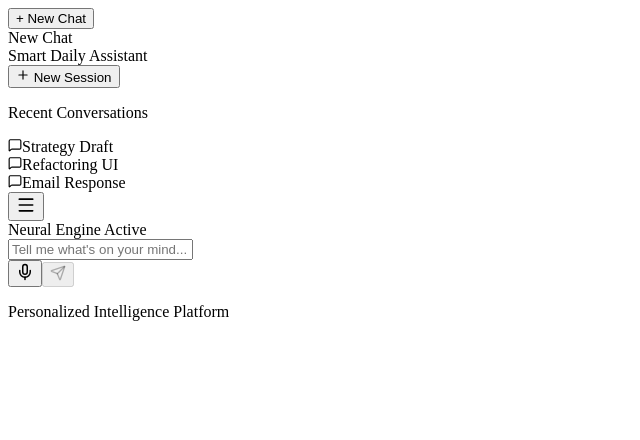
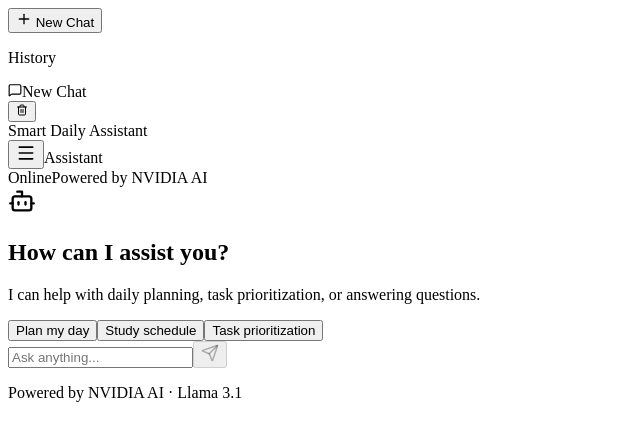
Before and after one commit to Haile4782/smart-assistant, a Next.js app: page / in a window 1280 px wide. Shown: the top 440 px of the page, without its empty margins (0-640 px from the left). Built offline with nearby package versions, Linux system fonts and the light colour scheme.

Commit message:
Integrated AI logic, and enhanced user experience.

```diff
--- a/app/page.js
+++ b/app/page.js
@@ -7,9 +7,9 @@
   const [chats, setChats] = useState([]);
   const [activeId, setActiveId] = useState(null);
 
-  // Load chats safely from localStorage
+  // Load chats from localStorage
   useEffect(() => {
-    const saved = JSON.parse(localStorage.getItem("chats") || "[]");
+    const saved = JSON.parse(localStorage.getItem("assistant_chats") || "[]");
     const cleaned = saved.map((c) => ({
       ...c,
       messages: Array.isArray(c.messages) ? c.messages : [],
@@ -22,9 +22,9 @@
     }
   }, []);
 
-  // Save chats to localStorage whenever they change
+  // Save chats to localStorage
   useEffect(() => {
-    localStorage.setItem("chats", JSON.stringify(chats));
+    if (chats.length) localStorage.setItem("assistant_chats", JSON.stringify(chats));
   }, [chats]);
 
   const createNewChat = () => {
@@ -37,7 +37,7 @@
     setActiveId(newChat.id);
   };
 
-  const activeChat = chats.find((c) => c.id === activeId) || { messages: [] };
+  const activeChat = chats.find((c) => c.id === activeId) || { id: null, messages: [] };
 
   const updateMessages = (newMessages) => {
     setChats((prev) =>
@@ -56,42 +56,24 @@
     );
   };
 
+  const deleteChat = (id) => {
+    setChats((prev) => prev.filter((c) => c.id !== id));
+    if (activeId === id) {
+      const remaining = chats.filter((c) => c.id !== id);
+      if (remaining.length) setActiveId(remaining[0].id);
+      else createNewChat();
+    }
+  };
+
   return (
-    <div className="flex h-screen bg-[#0b0b1a] font-sans">
-      {/* Sidebar */}
-      <div className="w-72 bg-[#0f0f23] border-r border-white/5 flex flex-col p-4">
-        <button
-          onClick={createNewChat}
-          className="w-full bg-indigo-600 hover:bg-indigo-700 text-white font-semibold py-3 rounded-xl mb-6 shadow-lg shadow-indigo-500/20 transition-colors"
-        >
-          + New Chat
-        </button>
-
-        <div className="flex-1 overflow-y-auto space-y-2 custom-scrollbar">
-          {chats.map((chat) => (
-            <div
-              key={chat.id}
-              onClick={() => setActiveId(chat.id)}
-              className={`p-3 rounded-xl cursor-pointer text-sm text-gray-300 transition-colors ${
-                chat.id === activeId
-                  ? "bg-white/10 text-white"
-                  : "hover:bg-white/5"
-              }`}
-            >
-              {chat.title}
-            </div>
-          ))}
-        </div>
-
-        <div className="mt-4 pt-4 border-t border-white/5 text-gray-500 text-xs">
-          Smart Daily Assistant
-        </div>
-      </div>
-
-      {/* Main Chat Area */}
-      <div className="flex-1 flex flex-col">
-        <ChatInterface chat={activeChat.messages} setChat={updateMessages} />
-      </div>
-    </div>
+    <ChatInterface
+      chats={chats}
+      activeId={activeId}
+      activeChat={activeChat}
+      onNewChat={createNewChat}
+      onSelectChat={setActiveId}
+      onUpdateMessages={updateMessages}
+      onDeleteChat={deleteChat}
+    />
   );
 }
--- a/components/ChatInterface.js
+++ b/components/ChatInterface.js
@@ -1,47 +1,25 @@
 "use client";
+
 import { useState, useRef, useEffect } from "react";
-import { Menu, X, Plus, MessageSquare, Send, Bot, User, Settings, Mic, MicOff } from "lucide-react";
+import { Menu, X, Plus, MessageSquare, Send, Bot, User, Trash2 } from "lucide-react";
 
-export default function ChatInterface({ chat = [], setChat }) {
+export default function ChatInterface({
+  chats = [],
+  activeId,
+  activeChat = { messages: [] },
+  onNewChat,
+  onSelectChat,
+  onUpdateMessages,
+  onDeleteChat,
+}) {
   const [input, setInput] = useState("");
   const [loading, setLoading] = useState(false);
   const [isSidebarOpen, setIsSidebarOpen] = useState(false);
-  const [isListening, setIsListening] = useState(false);
   const bottomRef = useRef(null);
-  const recognitionRef = useRef(null);
-
-  // Initialize Speech Recognition
-  useEffect(() => {
-    const SpeechRecognition = window.SpeechRecognition || window.webkitSpeechRecognition;
-    if (SpeechRecognition) {
-      recognitionRef.current = new SpeechRecognition();
-      recognitionRef.current.continuous = false; // Stop after one sentence for a "clean" feel
-      recognitionRef.current.interimResults = false;
-      recognitionRef.current.lang = "en-US";
-
-      recognitionRef.current.onresult = (event) => {
-        const transcript = event.results[0][0].transcript;
-        setInput(transcript);
-        setIsListening(false);
-      };
-
-      recognitionRef.current.onerror = () => setIsListening(false);
-      recognitionRef.current.onend = () => setIsListening(false);
-    }
-  }, []);
-
-  const toggleListening = () => {
-    if (isListening) {
-      recognitionRef.current?.stop();
-    } else {
-      setIsListening(true);
-      recognitionRef.current?.start();
-    }
-  };
 
   useEffect(() => {
     bottomRef.current?.scrollIntoView({ behavior: "smooth" });
-  }, [chat, loading]);
+  }, [activeChat.messages, loading]);
 
   const sendMessage = async (e) => {
     e.preventDefault();
@@ -49,118 +27,269 @@
 
     const userMsg = input.trim();
     setInput("");
-    const updatedChat = [...chat, { role: "user", content: userMsg }];
-    setChat(updatedChat);
+
+    const updatedChat = [...activeChat.messages, { role: "user", content: userMsg }];
+    onUpdateMessages(updatedChat);
     setLoading(true);
 
     try {
-      const history = updatedChat.slice(-6).map((m) => ({ role: m.role, content: m.content }));
+      const history = updatedChat.slice(-6).map((m) => ({
+        role: m.role,
+        content: m.content,
+      }));
+
       const res = await fetch("/api/chat", {
         method: "POST",
         headers: { "Content-Type": "application/json" },
         body: JSON.stringify({ message: userMsg, history }),
       });
+
       const data = await res.json();
-      setChat([...updatedChat, { role: "assistant", content: data.text || "Thinking..." }]);
+
+      // Format based on response type
+      let reply = "";
+      if (data.error) {
+        reply = "⚠️ Something went wrong. Please try again.";
+      } else if (data.type === "plan") {
+        reply = `🎯 **Goal:** ${data.goal}\n`;
+        data.steps.forEach((step, i) => {
+          reply += `\n${i + 1}. [${step.priority}] ${step.step}`;
+        });
+      } else if (data.type === "clarification") {
+        reply = data.question;
+      } else if (data.type === "general") {
+        reply = data.text;
+      } else {
+        reply = data.rawText || "I couldn't process that.";
+      }
+
+      onUpdateMessages([...updatedChat, { role: "assistant", content: reply }]);
     } catch (err) {
-      setChat([...updatedChat, { role: "assistant", content: "❌ Connection error." }]);
+      onUpdateMessages([...updatedChat, { role: "assistant", content: "❌ Connection error." }]);
     } finally {
       setLoading(false);
     }
   };
 
+  const handleKeyDown = (e) => {
+    if (e.key === "Enter" && !e.shiftKey) {
+      e.preventDefault();
+      sendMessage(e);
+    }
+  };
+
   return (
     <div className="flex h-screen bg-[#09090b] text-zinc-200 overflow-hidden font-sans">
-      {/* SIDEBAR (Stays the same) */}
-      <aside className={`fixed inset-y-0 left-0 z-50 w-64 bg-[#0c0c0e] border-r border-zinc-800 transition-transform duration-300 lg:relative lg:translate-x-0 ${isSidebarOpen ? "translate-x-0" : "-translate-x-full"}`}>
-        <div className="flex flex-col h-full p-4">
-          <button className="flex items-center justify-center gap-2 w-full py-2.5 mb-6 bg-zinc-100 text-zinc-900 rounded-lg hover:bg-white transition-colors text-xs font-bold uppercase tracking-tighter">
-            <Plus size={14} /> New Session
+      {/* ─── SIDEBAR ─── */}
+      <aside
+        className={`fixed inset-y-0 left-0 z-50 w-64 bg-[#0c0c0e] border-r border-zinc-800 flex flex-col transition-transform duration-300 lg:relative lg:translate-x-0 ${
+          isSidebarOpen ? "translate-x-0" : "-translate-x-full"
+        }`}
+      >
+        {/* New Chat Button */}
+        <div className="p-4">
+          <button
+            onClick={onNewChat}
+            className="flex items-center gap-2 w-full p-2.5 border border-zinc-800 rounded-lg hover:bg-zinc-800/50 transition-colors text-sm font-medium"
+          >
+            <Plus size={16} /> New Chat
           </button>
-          <div className="flex-1 overflow-y-auto space-y-1">
-            <p className="px-2 text-[10px] font-bold text-zinc-600 uppercase tracking-widest mb-4">Recent Conversations</p>
-            {["Strategy Draft", "Refactoring UI", "Email Response"].map((item, i) => (
-              <div key={i} className="flex items-center gap-3 px-3 py-2 text-sm text-zinc-500 hover:text-white hover:bg-zinc-900 rounded-lg cursor-pointer transition-all">
+        </div>
+
+        {/* Chat List */}
+        <div className="flex-1 overflow-y-auto px-3 pb-4 space-y-1">
+          <p className="px-2 text-[10px] font-bold text-zinc-500 uppercase tracking-widest mb-2 mt-2">
+            History
+          </p>
+          {chats.map((chat) => (
+            <div
+              key={chat.id}
+              onClick={() => {
+                onSelectChat(chat.id);
+                setIsSidebarOpen(false);
+              }}
+              className={`group flex items-center justify-between px-2 py-2 text-sm rounded-md cursor-pointer transition-colors ${
+                chat.id === activeId
+                  ? "bg-zinc-800/80 text-white"
+                  : "text-zinc-400 hover:text-white hover:bg-zinc-800/40"
+              }`}
+            >
+              <div className="flex items-center gap-2 truncate">
                 <MessageSquare size={14} className="shrink-0" />
-                <span className="truncate">{item}</span>
+                <span className="truncate">{chat.title || "New Chat"}</span>
               </div>
+              <button
+                onClick={(e) => {
+                  e.stopPropagation();
+                  onDeleteChat(chat.id);
+                }}
+                className="opacity-0 group-hover:opacity-100 p-0.5 hover:bg-zinc-700 rounded transition-all"
+              >
+                <Trash2 size={12} className="text-zinc-500 hover:text-red-400" />
+              </button>
+            </div>
+          ))}
+          {chats.length === 0 && (
+            <p className="px-2 text-xs text-zinc-600 mt-4">No conversations yet</p>
+          )}
+        </div>
+
+        {/* Footer */}
+        <div className="p-3 border-t border-zinc-800 text-[10px] text-zinc-600 text-center">
+          Smart Daily Assistant
+        </div>
+      </aside>
+
+      {/* ─── MAIN CONTENT ─── */}
+      <div className="flex-1 flex flex-col min-w-0 relative">
+        {/* MOBILE HEADER */}
+        <header className="flex items-center justify-between px-4 py-3 border-b border-zinc-800 lg:hidden">
+          <button
+            onClick={() => setIsSidebarOpen(!isSidebarOpen)}
+            className="p-1 hover:bg-zinc-800 rounded"
+          >
+            {isSidebarOpen ? <X size={20} /> : <Menu size={20} />}
+          </button>
+          <span className="text-sm font-medium">Assistant</span>
+          <div className="w-8" />
+        </header>
+
+        {/* DESKTOP STATUS BAR */}
+        <div className="hidden lg:flex items-center justify-end px-6 py-2 text-[10px] text-zinc-500 gap-4 border-b border-zinc-800/50">
+          <span className="flex items-center gap-1.5">
+            <span className="w-1.5 h-1.5 bg-emerald-500 rounded-full animate-pulse"></span> Online
+          </span>
+          <span>Powered by NVIDIA AI</span>
+        </div>
+
+        {/* CHAT AREA */}
+        <main className="flex-1 overflow-y-auto custom-scrollbar">
+          <div className="max-w-3xl mx-auto px-4 py-10 space-y-10">
+            {/* Empty State */}
+            {activeChat.messages.length === 0 && (
+              <div className="flex flex-col items-center justify-center py-20 text-center space-y-4">
+                <div className="w-14 h-14 bg-gradient-to-br from-indigo-500 to-purple-600 rounded-2xl flex items-center justify-center mb-2 shadow-lg shadow-purple-500/20">
+                  <Bot className="text-white" size={28} />
+                </div>
+                <h2 className="text-xl font-semibold text-white">How can I assist you?</h2>
+                <p className="text-zinc-500 text-sm max-w-sm">
+                  I can help with daily planning, task prioritization, or answering questions.
+                </p>
+                <div className="flex gap-2 mt-2 flex-wrap justify-center">
+                  {["Plan my day", "Study schedule", "Task prioritization"].map((suggestion) => (
+                    <button
+                      key={suggestion}
+                      onClick={() => {
+                        setInput(suggestion);
+                        // Auto-submit after a tiny delay
+                        setTimeout(() => sendMessage({ preventDefault: () => {} }), 100);
+                      }}
+                      className="px-3 py-1.5 text-xs border border-zinc-700 rounded-full text-zinc-400 hover:text-white hover:border-zinc-600 transition-colors"
+                    >
+                      {suggestion}
+                    </button>
                   ))}
                 </div>
               </div>
-      </aside>
+            )}
 
-      {/* MAIN CONTENT */}
-      <div className="flex-1 flex flex-col min-w-0 relative">
-        <header className="flex items-center justify-between px-6 py-4 border-b border-zinc-800/50 lg:border-none">
-          <button onClick={() => setIsSidebarOpen(!isSidebarOpen)} className="lg:hidden p-2 -ml-2 text-zinc-400 hover:text-white">
-            {isSidebarOpen ? <X size={20} /> : <Menu size={20} />}
-          </button>
-          <div className="flex items-center gap-2">
-             <div className="w-2 h-2 bg-emerald-500 rounded-full animate-pulse shadow-[0_0_10px_rgba(16,185,129,0.4)]"></div>
-             <span className="text-[10px] uppercase font-bold tracking-widest text-zinc-500">Neural Engine Active</span>
+            {/* Messages */}
+            {activeChat.messages.map((msg, i) => (
+              <div
+                key={i}
+                className={`flex gap-4 ${msg.role === "user" ? "flex-row-reverse" : "flex-row"}`}
+              >
+                <div
+                  className={`w-8 h-8 rounded-lg flex items-center justify-center shrink-0 ${
+                    msg.role === "user"
+                      ? "bg-zinc-200"
+                      : "bg-gradient-to-br from-emerald-400 to-teal-500"
+                  }`}
+                >
+                  {msg.role === "user" ? (
+                    <User size={16} className="text-black" />
+                  ) : (
+                    <Bot size={16} className="text-white" />
+                  )}
                 </div>
-        </header>
-
-        <main className="flex-1 overflow-y-auto custom-scrollbar">
-          <div className="max-w-3xl mx-auto px-4 py-8 space-y-10">
-            {chat.map((msg, i) => (
-              <div key={i} className={`flex gap-5 ${msg.role === "user" ? "flex-row-reverse" : "flex-row"}`}>
-                <div className={`w-7 h-7 rounded flex items-center justify-center shrink-0 border ${msg.role === "user" ? "bg-zinc-100 border-zinc-100" : "bg-zinc-900 border-zinc-800"}`}>
-                  {msg.role === "user" ? <User size={14} className="text-zinc-900" /> : <Bot size={14} className="text-zinc-400" />}
-                </div>
-                <div className={`max-w-[85%] text-sm leading-7 ${msg.role === "user" ? "text-zinc-100 font-medium" : "text-zinc-400"}`}>
+                <div
+                  className={`flex flex-col max-w-[85%] ${
+                    msg.role === "user" ? "items-end" : "items-start"
+                  }`}
+                >
+                  <div
+                    className={`px-4 py-2.5 rounded-2xl text-sm leading-relaxed ${
+                      msg.role === "user"
+                        ? "bg-zinc-100 text-zinc-900 font-medium"
+                        : "text-zinc-200"
+                    }`}
+                  >
                     <p className="whitespace-pre-wrap">{msg.content}</p>
                   </div>
                 </div>
+              </div>
             ))}
+
+            {/* Loading Indicator */}
+            {loading && (
+              <div className="flex gap-4">
+                <div className="w-8 h-8 rounded-lg bg-gradient-to-br from-emerald-400 to-teal-500 flex items-center justify-center">
+                  <Bot size={16} className="text-white" />
+                </div>
+                <div className="flex gap-1 items-center px-4 py-2">
+                  <div className="w-1.5 h-1.5 bg-zinc-500 rounded-full animate-bounce [animation-delay:-0.3s]"></div>
+                  <div className="w-1.5 h-1.5 bg-zinc-500 rounded-full animate-bounce [animation-delay:-0.15s]"></div>
+                  <div className="w-1.5 h-1.5 bg-zinc-500 rounded-full animate-bounce"></div>
+                </div>
+              </div>
+            )}
             <div ref={bottomRef} />
           </div>
         </main>
 
-        {/* REFINED INPUT WITH VOICE */}
-        <footer className="p-6 bg-gradient-to-t from-[#09090b] via-[#09090b] to-transparent">
-          <form onSubmit={sendMessage} className="max-w-3xl mx-auto relative flex items-center gap-3">
-            <div className="relative flex-1 group">
+        {/* INPUT AREA */}
+        <footer className="p-4 bg-[#09090b]">
+          <form onSubmit={sendMessage} className="max-w-3xl mx-auto relative">
             <input
               type="text"
               value={input}
               onChange={(e) => setInput(e.target.value)}
-                placeholder={isListening ? "Listening..." : "Tell me what's on your mind..."}
-                className={`w-full bg-[#121214] border rounded-2xl pl-5 pr-24 py-4 text-sm transition-all shadow-2xl ${
-                  isListening ? "border-red-500/50 ring-1 ring-red-500/20" : "border-zinc-800 focus:border-zinc-500 focus:ring-0"
-                }`}
+              onKeyDown={handleKeyDown}
+              placeholder="Ask anything..."
+              className="w-full bg-[#121214] border border-zinc-800 rounded-xl pl-4 pr-12 py-3.5 text-sm focus:outline-none focus:ring-2 focus:ring-indigo-500/50 focus:border-transparent transition-all"
               disabled={loading}
             />
-              <div className="absolute right-3 top-1/2 -translate-y-1/2 flex items-center gap-1">
-                {/* Voice Button */}
-                <button
-                  type="button"
-                  onClick={toggleListening}
-                  className={`p-2 rounded-xl transition-all ${
-                    isListening ? "bg-red-500/10 text-red-500 animate-pulse" : "text-zinc-500 hover:text-white"
-                  }`}
-                  title="Voice Input"
-                >
-                  {isListening ? <MicOff size={18} /> : <Mic size={18} />}
-                </button>
-                {/* Send Button */}
             <button
               type="submit"
               disabled={loading || !input.trim()}
-                  className="p-2 bg-zinc-100 text-zinc-900 rounded-xl hover:bg-white disabled:opacity-20 transition-all ml-1"
+              className="absolute right-2 top-1/2 -translate-y-1/2 p-2 text-zinc-400 hover:text-white disabled:opacity-20 transition-all"
             >
-                  <Send size={16} />
+              <Send size={18} />
             </button>
-              </div>
-            </div>
           </form>
-          <p className="text-[9px] text-zinc-700 text-center mt-4 tracking-widest uppercase font-bold">Personalized Intelligence Platform</p>
+          <p className="text-[10px] text-zinc-600 text-center mt-3 uppercase tracking-tight">
+            Powered by NVIDIA AI · Llama 3.1
+          </p>
         </footer>
       </div>
 
+      {/* OVERLAY for Mobile Sidebar */}
+      {isSidebarOpen && (
+        <div
+          className="fixed inset-0 bg-black/60 z-40 lg:hidden"
+          onClick={() => setIsSidebarOpen(false)}
+        />
+      )}
+
+      {/* Custom Scrollbar */}
       <style jsx global>{`
-        .custom-scrollbar::-webkit-scrollbar { width: 4px; }
-        .custom-scrollbar::-webkit-scrollbar-thumb { background: #18181b; border-radius: 10px; }
+        .custom-scrollbar::-webkit-scrollbar {
+          width: 3px;
+        }
+        .custom-scrollbar::-webkit-scrollbar-thumb {
+          background: #27272a;
+          border-radius: 10px;
+        }
       `}</style>
     </div>
   );
```
Lines whose indentation alone changed are shown as unchanged.
